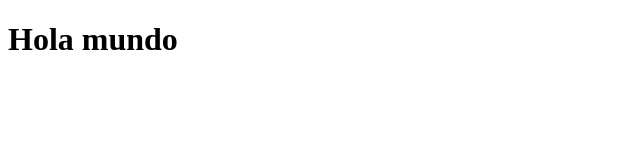
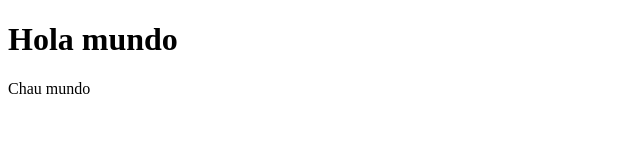
Before and after one commit to SantiPiantini/Test-Git-2024, a plain HTML site: page index.html in a window 1280 px wide. Shown: the whole page, without its empty margins (0-640 px from the left). Drawn offline with Linux system fonts and the light colour scheme.

Commit message:
chau mundo

```diff
--- a/index.html
+++ b/index.html
@@ -5,5 +5,6 @@
 </head>
 <body>
     <h1>Hola mundo</h1>
+    <p>Chau mundo</p>
 </body>
 </html>
```
